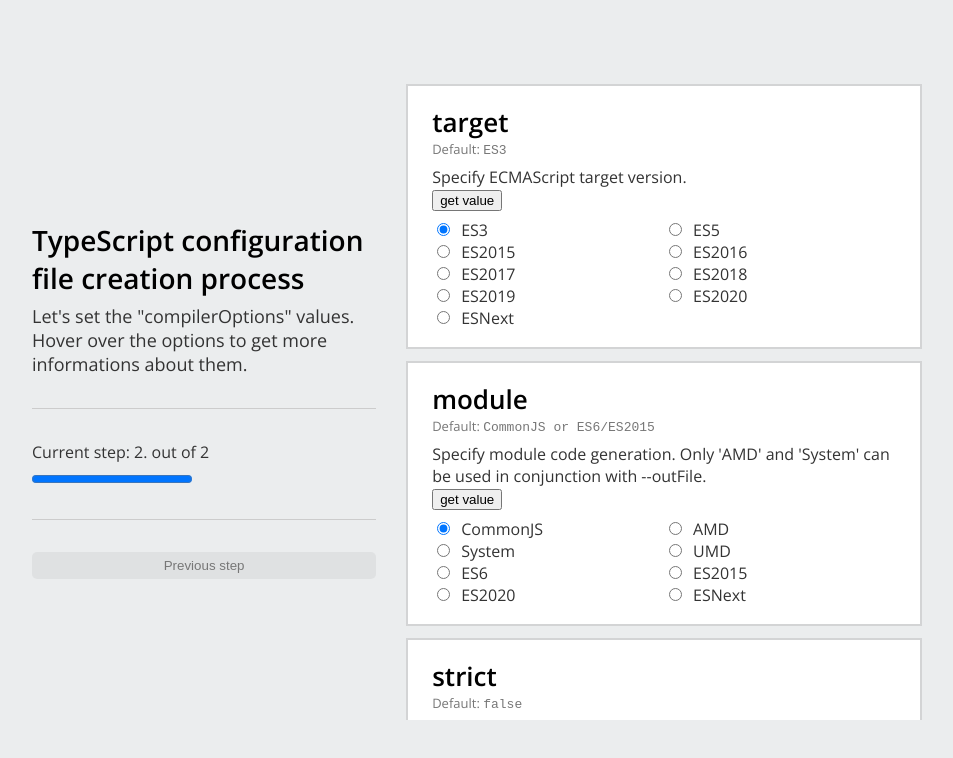
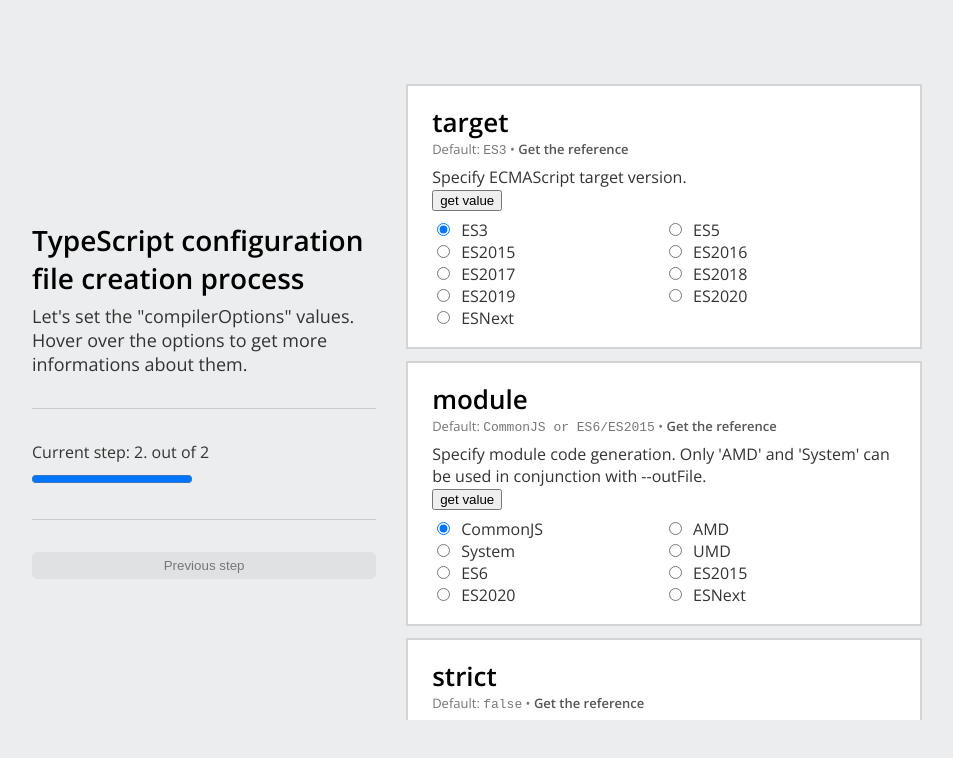
Before and after one commit to Cholewka/typescript-generator, a React (Create React App) app: page / in a window 1280 px wide. Both pictures are taken after a click on the element 828 px from the left and 663 px from the top of the page. Shown: the top 758 px of the page, without its empty margins (164-1117 px from the left). Built offline with nearby package versions, Linux system fonts and the light colour scheme.

Commit message:
Force adding link to the reference

```diff
--- a/src/components/CompilerOption.tsx
+++ b/src/components/CompilerOption.tsx
@@ -13,24 +13,14 @@
 }
 
 function CompilerOption({ item, preset }: CompilerOptionProps) {
-  const {
-    name,
-    description,
-    values,
-    defaultValue,
-    presets,
-    linkToReference,
-  } = item;
+  const { name, description, values, defaultValue, presets } = item;
   const [selectedValue, setSelectedValue] = useState<string>(presets[preset]);
   const [hasChanged, setHasChanged] = useState<boolean>(false);
   return (
     <div key={name} className="section-block input-block">
       <h2 className="block-heading">{name}</h2>
       <p className="block-headline">
-        Default: <span className="monospace">{defaultValue}</span>{" "}
-        {linkToReference ? (
-          <React.Fragment>
-            &bull;{" "}
+        Default: <span className="monospace">{defaultValue}</span> &bull;{" "}
         <a
           href={"https://www.typescriptlang.org/tsconfig#" + name}
           target="blank"
@@ -39,8 +29,6 @@
         >
           Get the reference
         </a>
-          </React.Fragment>
-        ) : null}
       </p>
       <p
         className="block-paragraph"
--- a/src/questions.ts
+++ b/src/questions.ts
@@ -57,8 +57,7 @@
     },
     {
       name: "esModuleInterop",
-      description: "No short description available. Important: if this options is turn on, the %MONOSPACE%allowSynthethicDefaultImports%STOPMONOSPACE% option will be turn on, too.",
-      linkToReference: true,
+      description: "No short description available. Important: if this option is turn on, the %MONOSPACE%allowSynthethicDefaultImports%STOPMONOSPACE% option will be turn on, too.",
       values: ["true", "false"],
       defaultValue: "false",
       presets: {
@@ -71,7 +70,7 @@
         svelte: "true",
         scratch: "false"
       }
-    }
+    },
   ],
 };
 
--- a/src/typings/index.ts
+++ b/src/typings/index.ts
@@ -28,7 +28,4 @@
     svelte: string;
     scratch: string;
   };
-
-  // optionals
-  linkToReference?: boolean;
 }
```
Lines whose indentation alone changed are shown as unchanged.
